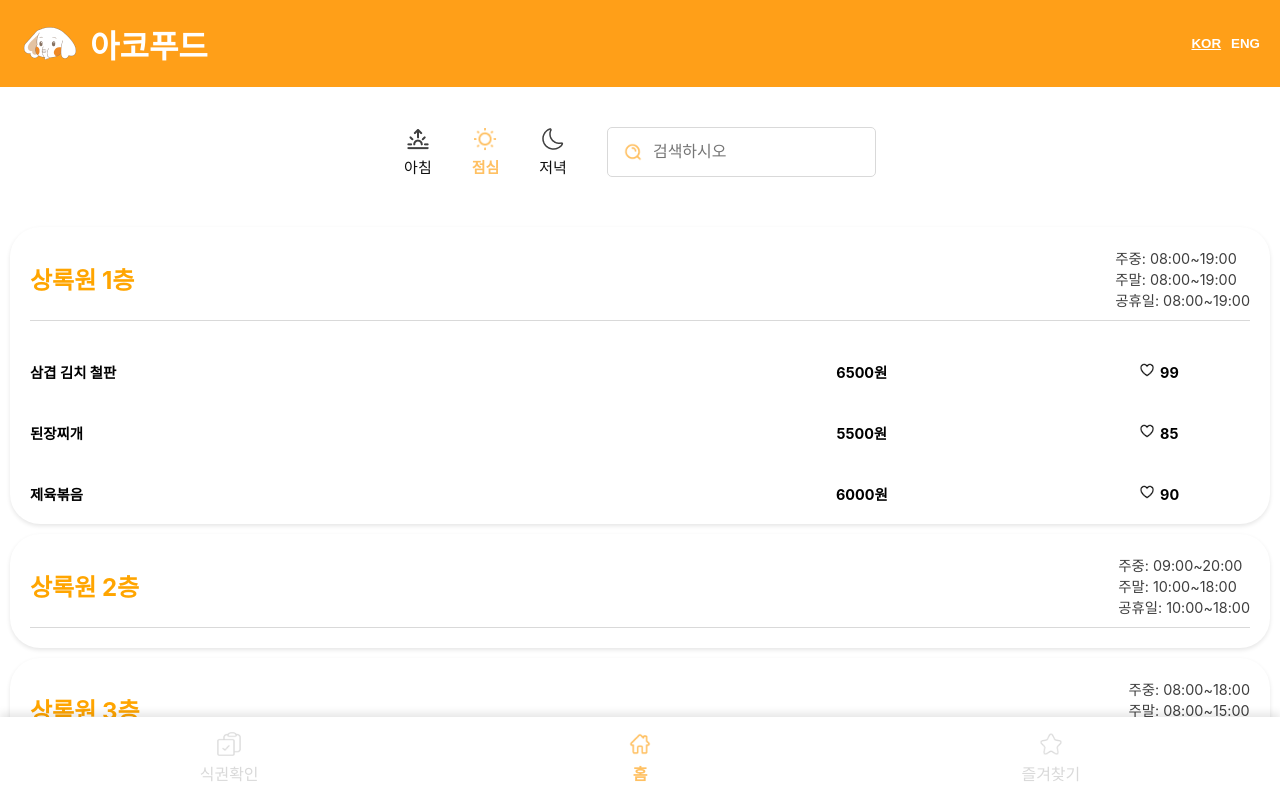
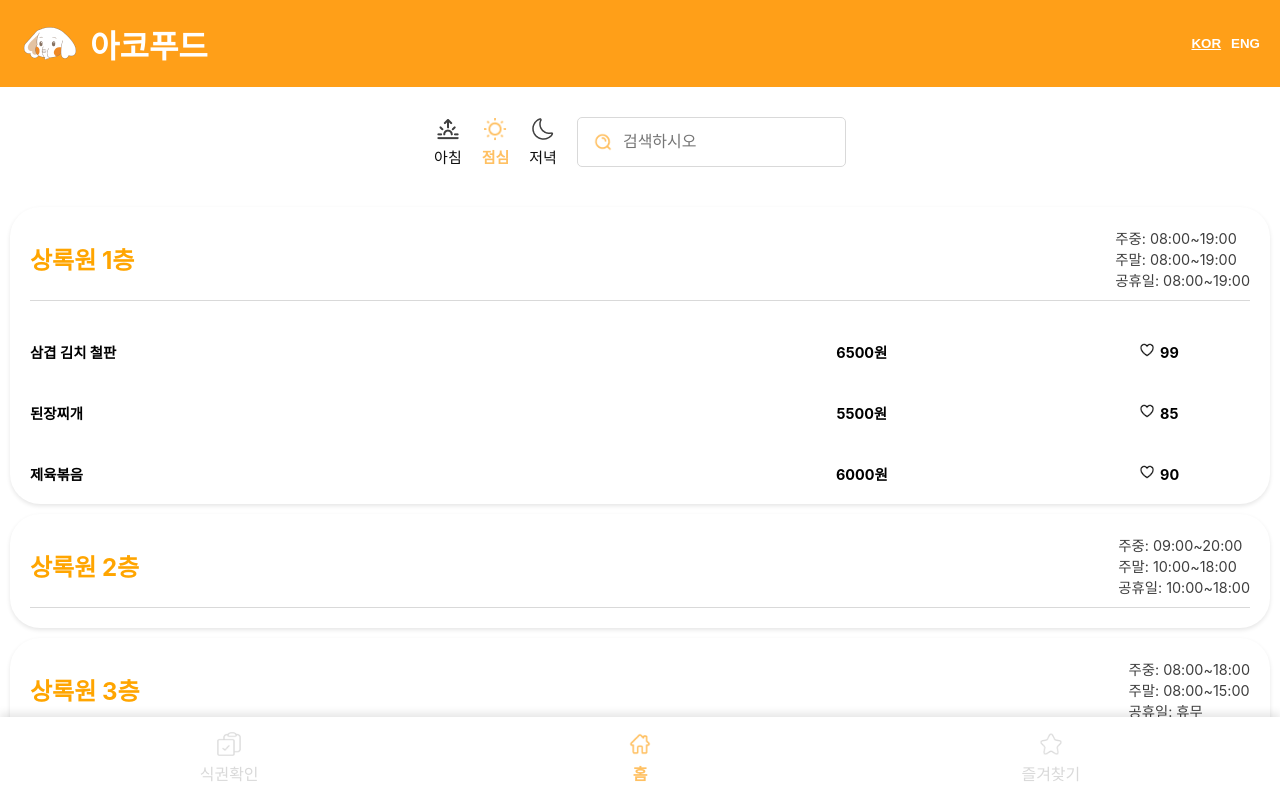
Before and after one commit to ICONICTHON/2024_ICOICTHON_TEAM_3_FE, a React (Vite) app: page / in a window 1280 px wide. Shown: the top 798 px of the page. Built offline with nearby package versions, Linux system fonts and the light colour scheme; a web font is replaced by a local one.

Commit message:
minor fix

```diff
--- a/src/styles/timeNav.css
+++ b/src/styles/timeNav.css
@@ -1,9 +1,9 @@
 .time-nav {
     display: flex;
     justify-content: center;
-    gap: 40px;
+    gap: 20px;
     background-color: #ffffff;
-    padding: 40px;
+    padding: 30px;
   }
 
   .time-btn {
```
